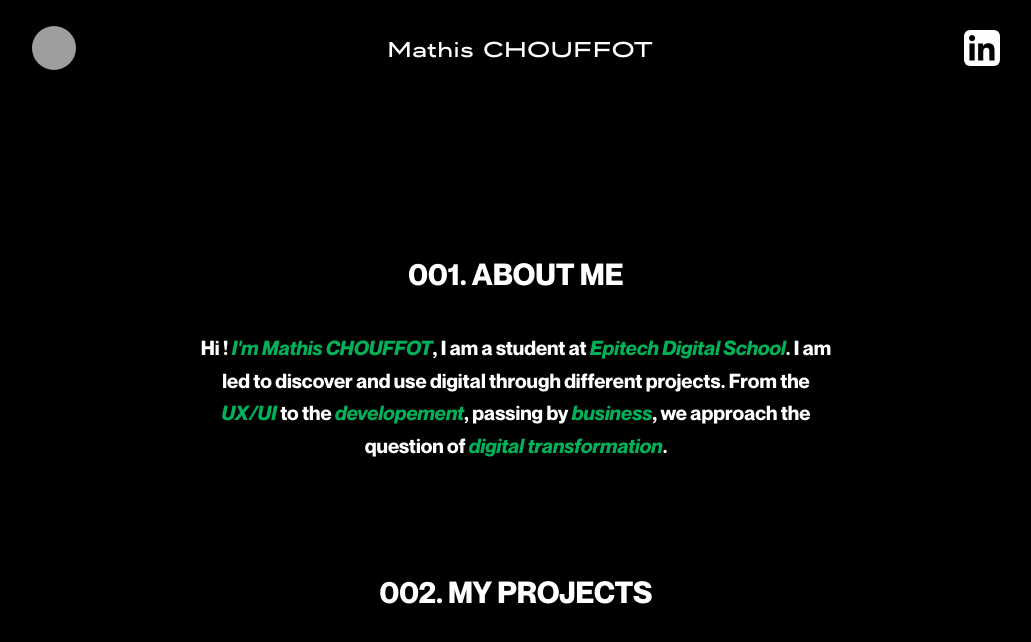
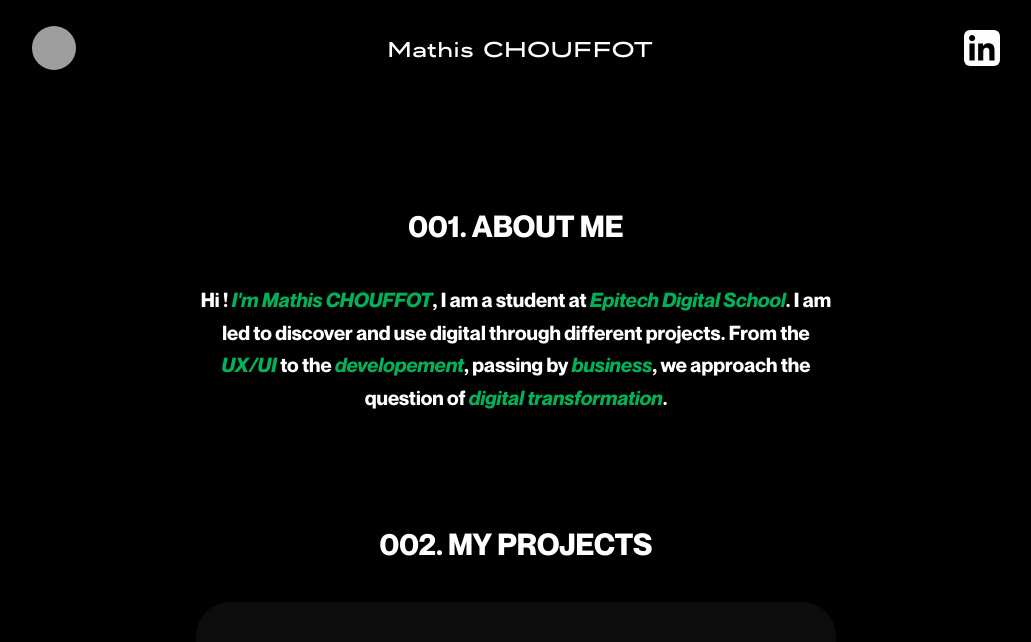
Before and after one commit to mathis-chft/WEBSITE, a Vue app in the folder vue-project/: page / in a window 1280 px wide. Shown: the top 642 px of the page, without its empty margins (124-1155 px from the left). Built offline with nearby package versions, Linux system fonts and the light colour scheme; grey boxes are pictures that could not be loaded.

Commit message:
alignement

```diff
--- a/vue-project/src/views/Home.vue
+++ b/vue-project/src/views/Home.vue
@@ -14,7 +14,7 @@
     </div>
 
 
-    <div class="pt-64 flex flex-col items-center">
+    <div class="pt-52 flex flex-col items-center">
         <h1 class="text-3xl text-white mb-10">001. ABOUT ME</h1>
         <h2 class="text-xl w-1/2 text-white mb-28 text-center leading-relaxed">Hi ! <a>I'm Mathis CHOUFFOT</a>, I am a student at <a>Epitech Digital School</a>. I am led to discover and use digital through different projects. From the <a>UX/UI</a> to the <a>developement</a>, passing by <a>business</a>, we approach the question of <a>digital transformation</a>.</h2>
 
```
